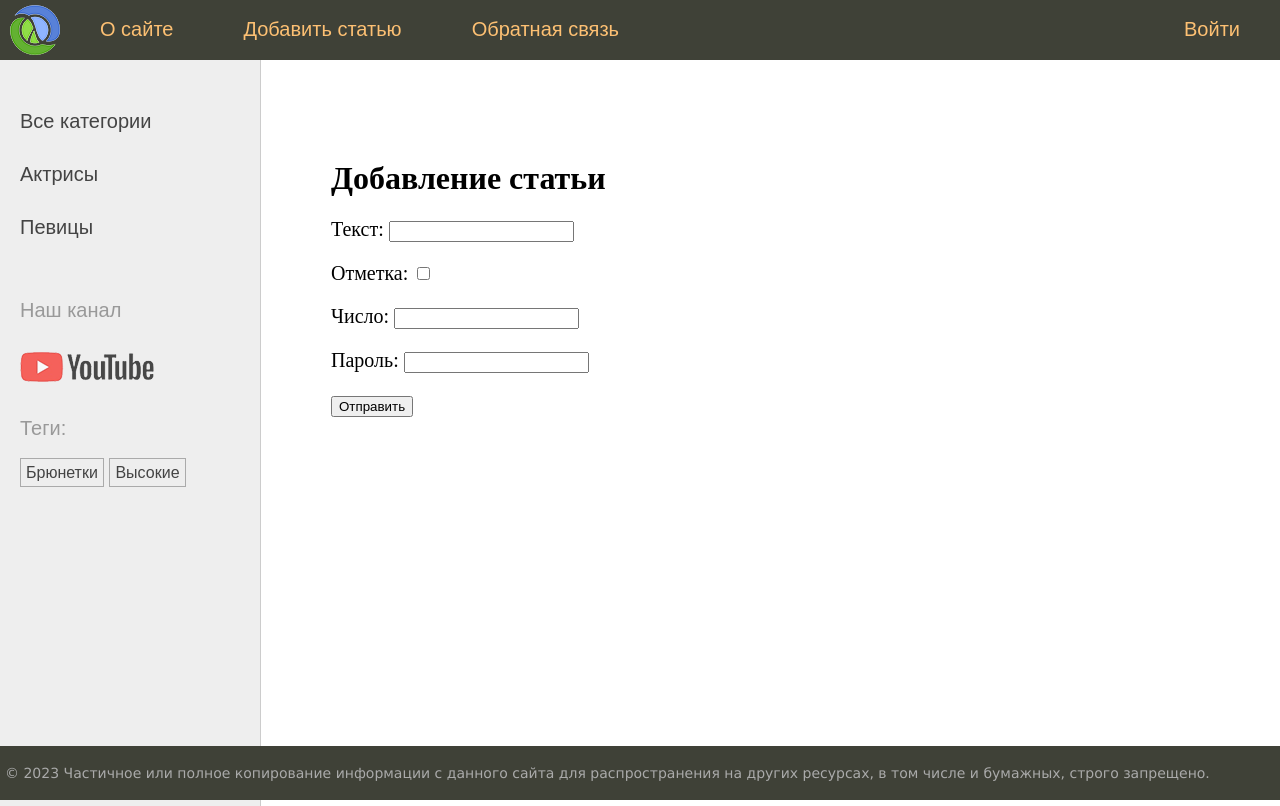
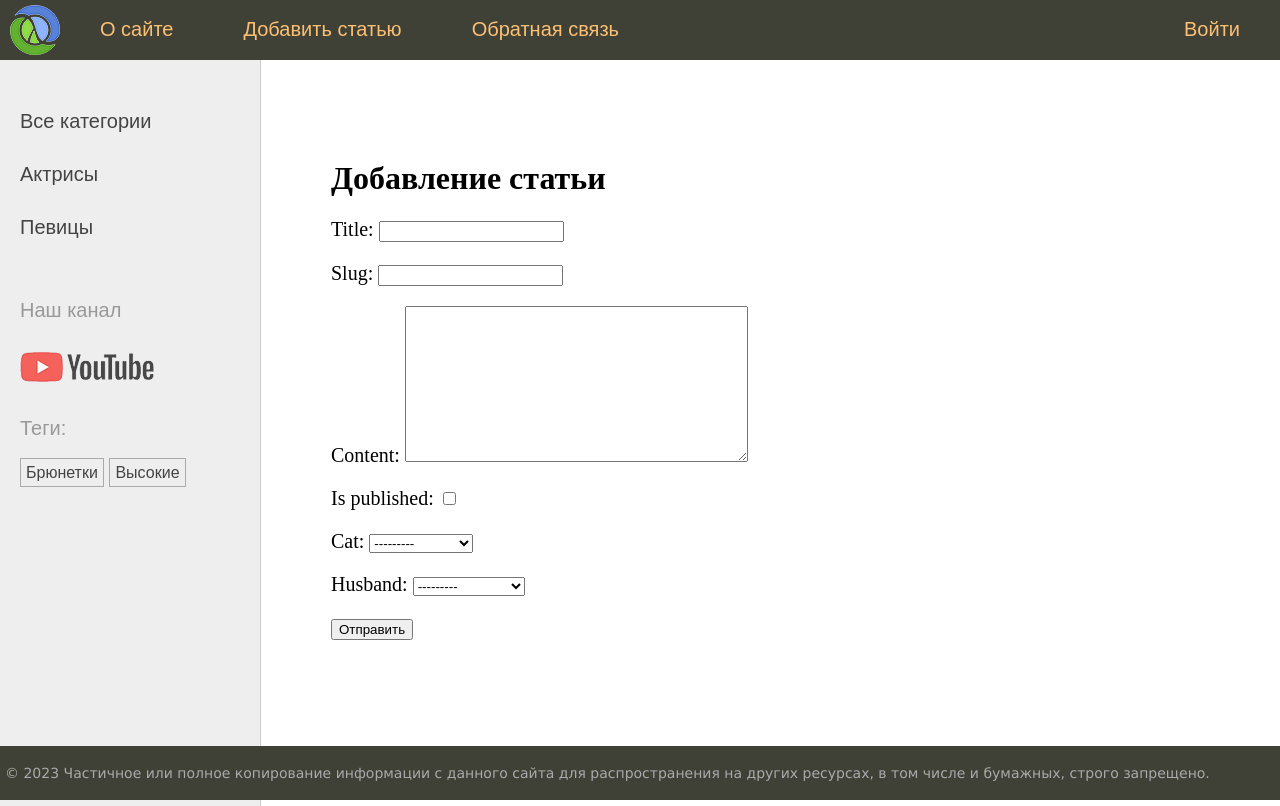
Before and after one commit to MrWhoopee/DjangoLearn, a Django app: page /addpage/ in a window 1280 px wide. Run offline with Django 4.2, Linux system fonts and the light colour scheme; data comes from the database, SQL or seed files in the repository.

Commit message:
added form.is_valid Using forms not associated with models

```diff
--- /dev/null
+++ b/sitewomen/women/forms.py
@@ -0,0 +1,10 @@
+from django import forms
+from .models import Category, Husband
+
+class AddPostForm(forms.Form):
+    title = forms.CharField(max_length=255)
+    slug = forms.SlugField(max_length=255)
+    content = forms.CharField(widget=forms.Textarea(),required=False)
+    is_published = forms.BooleanField(required=False)
+    cat = forms.ModelChoiceField(queryset=Category.objects.all())
+    husband = forms.ModelChoiceField(queryset=Husband.objects.all(),required=False)
--- a/sitewomen/women/templates/women/addpage.html
+++ b/sitewomen/women/templates/women/addpage.html
@@ -4,10 +4,7 @@
 <h1>{{ title }}</h1>
 <form action="" method="POST">
   {% csrf_token %}
-  <p><label for="id_1">Текст: </label><input type="text" id="id_1" name="filed_text"></p>
-  <p><label for="id_2">Отметка: </label><input type="checkbox" id="id_2" name="filed_check"></p>
-  <p><label for="id_3">Число: </label><input type="number" id="id_3" name="filed_num"></p>
-  <p><label for="id_4">Пароль: </label><input type="password" id="id_4" name="filed_psw"></p>
+  {{ form.as_p }}
   <p><button type="submit">Отправить</button></p>
 </form>
 {% endblock %}
--- a/sitewomen/women/views.py
+++ b/sitewomen/women/views.py
@@ -4,6 +4,7 @@ from django.urls import reverse
 from django.template.loader import render_to_string
 from django.template.defaultfilters import slugify
 
+from .forms import AddPostForm
 from .models import Women, Category, TagPost
 
 menu = [{'title': "О сайте", 'url_name': 'about'},
@@ -42,7 +43,19 @@ def show_post(request, post_slug):
 
 
 def addpage(request):
-    return render(request, 'women/addpage.html', {'menu': menu, 'title': "Добавление статьи"})
+    if request.method == 'POST':
+        form = AddPostForm(request.POST)
+        if form.is_valid():
+            print(form.cleaned_data)
+    else:
+        form = AddPostForm()
+
+    data = {
+        'menu': menu,
+        'title': "Добавление статьи",
+        'form': form
+    }
+    return render(request, 'women/addpage.html', data)
 
 
 def contact(request):
```
